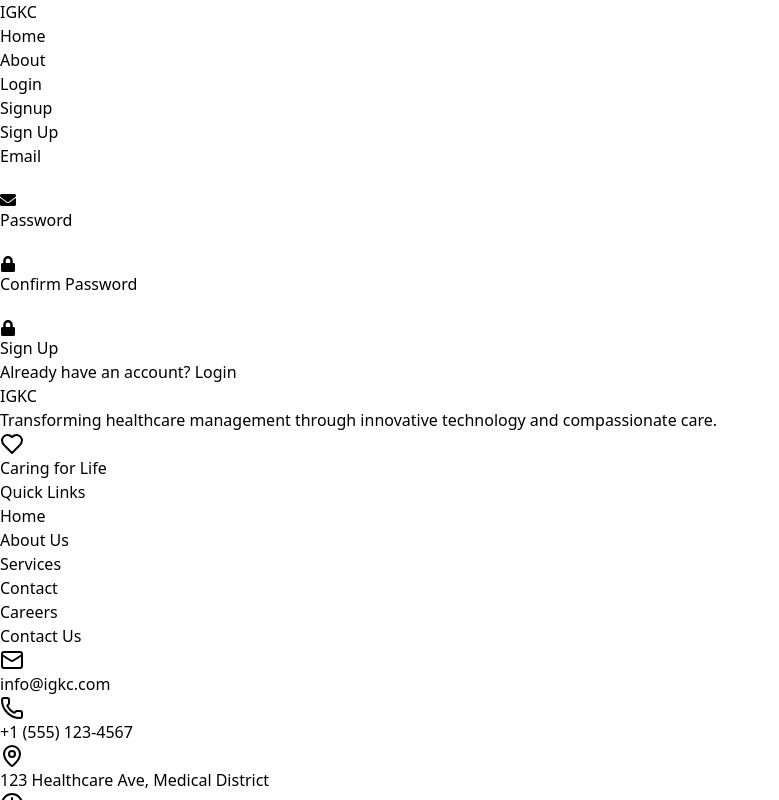
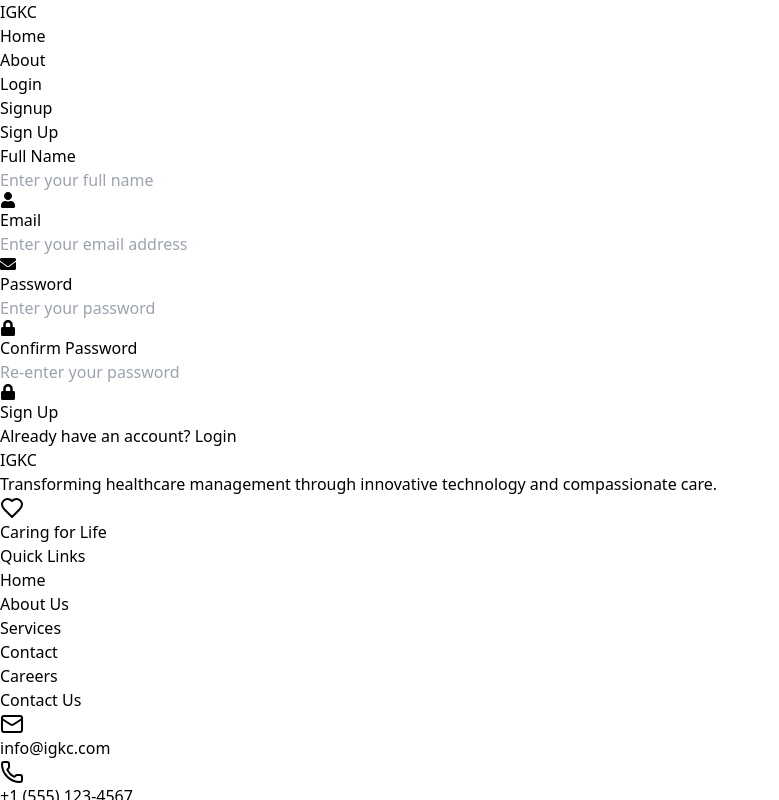
Before and after one commit to debabrata013/IGKC_Hospital, a React (Vite) app: page /signup in a window 1280 px wide. Shown: the top 800 px of the page, without its empty margins (0-779 px from the left). Built offline with nearby package versions, Linux system fonts and the light colour scheme.

Commit message:
page updated

```diff
--- a/src/pages/Signup.tsx
+++ b/src/pages/Signup.tsx
@@ -1,3 +1,97 @@
+// import React, { useState } from 'react';
+// import { useNavigate } from 'react-router-dom';
+// import { useDispatch, useSelector } from 'react-redux';
+// import { AppDispatch, RootState } from '../store';
+// import { signup } from '../store/slices/authSlice';
+// import { FaEnvelope, FaLock, FaUser } from 'react-icons/fa';
+
+// const Signup: React.FC = () => {
+//   const [email, setEmail] = useState('');
+//   const [password, setPassword] = useState('');
+//   const [confirmPassword, setConfirmPassword] = useState('');
+//   const dispatch = useDispatch<AppDispatch>();
+//   const navigate = useNavigate();
+//   const { loading, error } = useSelector((state: RootState) => state.auth);
+
+//   const handleSubmit = async (e: React.FormEvent) => {
+//     e.preventDefault();
+//     if (password !== confirmPassword) {
+//       alert("Passwords don't match");
+//       return;
+//     }
+//     try {
+//       await dispatch(signup({ email, password })).unwrap();
+//       navigate('/dashboard');
+//     } catch (error) {
+//       console.error('Signup failed:', error);
+//     }
+//   };
+
+//   return (
+//     <div className="min-h-screen flex items-center justify-center bg-gradient-to-r">
+//       <div className="w-full max-w-md mx-4 bg-white p-8 rounded-lg shadow-2xl transform transition-all duration-500 hover:scale-105">
+//         <h2 className="text-3xl font-bold mb-6 text-center text-gray-800">Sign Up</h2>
+//         {error && <p className="text-red-500 mb-4 text-center">{error}</p>}
+//         <form onSubmit={handleSubmit}>
+//           <div className="mb-4">
+//             <label htmlFor="email" className="block text-gray-700 font-bold mb-2">Email</label>
+//             <div className="relative">
+//               <input
+//                 type="email"
+//                 id="email"
+//                 value={email}
+//                 onChange={(e) => setEmail(e.target.value)}
+//                 className="w-full pl-10 pr-3 py-2 border rounded-lg focus:outline-none focus:ring-2 focus:ring-blue-500"
+//                 required
+//               />
+//               <FaEnvelope className="absolute left-3 top-3 text-gray-500" />
+//             </div>
+//           </div>
+//           <div className="mb-4">
+//             <label htmlFor="password" className="block text-gray-700 font-bold mb-2">Password</label>
+//             <div className="relative">
+//               <input
+//                 type="password"
+//                 id="password"
+//                 value={password}
+//                 onChange={(e) => setPassword(e.target.value)}
+//                 className="w-full pl-10 pr-3 py-2 border rounded-lg focus:outline-none focus:ring-2 focus:ring-blue-500"
+//                 required
+//               />
+//               <FaLock className="absolute left-3 top-3 text-gray-500" />
+//             </div>
+//           </div>
+//           <div className="mb-6">
+//             <label htmlFor="confirmPassword" className="block text-gray-700 font-bold mb-2">Confirm Password</label>
+//             <div className="relative">
+//               <input
+//                 type="password"
+//                 id="confirmPassword"
+//                 value={confirmPassword}
+//                 onChange={(e) => setConfirmPassword(e.target.value)}
+//                 className="w-full pl-10 pr-3 py-2 border rounded-lg focus:outline-none focus:ring-2 focus:ring-blue-500"
+//                 required
+//               />
+//               <FaLock className="absolute left-3 top-3 text-gray-500" />
+//             </div>
+//           </div>
+//           <button
+//             type="submit"
+//             className="w-full bg-gradient-to-r from-green-400 to-blue-500 text-white py-2 px-4 rounded-lg font-semibold hover:from-green-500 hover:to-blue-600 transition-all duration-300 transform hover:scale-105"
+//             disabled={loading}
+//           >
+//             {loading ? 'Signing up...' : 'Sign Up'}
+//           </button>
+//         </form>
+//         <div className="mt-6 text-center">
+//           <p className="text-gray-600">Already have an account? <a href="/login" className="text-blue-500 hover:underline">Login</a></p>
+//         </div>
+//       </div>
+//     </div>
+//   );
+// };
+
+// export default Signup;
 import React, { useState } from 'react';
 import { useNavigate } from 'react-router-dom';
 import { useDispatch, useSelector } from 'react-redux';
@@ -6,9 +100,13 @@ import { signup } from '../store/slices/authSlice';
 import { FaEnvelope, FaLock, FaUser } from 'react-icons/fa';
 
 const Signup: React.FC = () => {
+
+  const [name, setName] = useState('');
+  const [role, setRole] = useState('patient'); // default role
   const [email, setEmail] = useState('');
   const [password, setPassword] = useState('');
   const [confirmPassword, setConfirmPassword] = useState('');
+
   const dispatch = useDispatch<AppDispatch>();
   const navigate = useNavigate();
   const { loading, error } = useSelector((state: RootState) => state.auth);
@@ -20,25 +118,47 @@ const Signup: React.FC = () => {
       return;
     }
     try {
-      await dispatch(signup({ email, password })).unwrap();
-      navigate('/dashboard');
+      // Dispatch signup action with the required fields
+      await dispatch(signup({ name, email, password, role })).unwrap();
+      navigate('/login');
     } catch (error) {
       console.error('Signup failed:', error);
     }
   };
 
   return (
-    <div className="min-h-screen flex items-center justify-center bg-gradient-to-r">
+    <div className="min-h-screen flex items-center justify-center ">
       <div className="w-full max-w-md mx-4 bg-white p-8 rounded-lg shadow-2xl transform transition-all duration-500 hover:scale-105">
         <h2 className="text-3xl font-bold mb-6 text-center text-gray-800">Sign Up</h2>
         {error && <p className="text-red-500 mb-4 text-center">{error}</p>}
         <form onSubmit={handleSubmit}>
+          {/* Username Field */}
+
+          {/* Full Name Field */}
+          <div className="mb-4">
+            <label htmlFor="name" className="block text-gray-700 font-bold mb-2">Full Name</label>
+            <div className="relative">
+              <input
+                type="text"
+                id="name"
+                placeholder="Enter your full name"
+                value={name}
+                onChange={(e) => setName(e.target.value)}
+                className="w-full pl-10 pr-3 py-2 border rounded-lg focus:outline-none focus:ring-2 focus:ring-blue-500"
+                required
+              />
+              <FaUser className="absolute left-3 top-3 text-gray-500" />
+            </div>
+          </div>
+
+          {/* Email Field */}
           <div className="mb-4">
             <label htmlFor="email" className="block text-gray-700 font-bold mb-2">Email</label>
             <div className="relative">
               <input
                 type="email"
                 id="email"
+                placeholder="Enter your email address"
                 value={email}
                 onChange={(e) => setEmail(e.target.value)}
                 className="w-full pl-10 pr-3 py-2 border rounded-lg focus:outline-none focus:ring-2 focus:ring-blue-500"
@@ -47,12 +167,15 @@ const Signup: React.FC = () => {
               <FaEnvelope className="absolute left-3 top-3 text-gray-500" />
             </div>
           </div>
+
+          {/* Password Field */}
           <div className="mb-4">
             <label htmlFor="password" className="block text-gray-700 font-bold mb-2">Password</label>
             <div className="relative">
               <input
                 type="password"
                 id="password"
+                placeholder="Enter your password"
                 value={password}
                 onChange={(e) => setPassword(e.target.value)}
                 className="w-full pl-10 pr-3 py-2 border rounded-lg focus:outline-none focus:ring-2 focus:ring-blue-500"
@@ -61,12 +184,15 @@ const Signup: React.FC = () => {
               <FaLock className="absolute left-3 top-3 text-gray-500" />
             </div>
           </div>
+
+          {/* Confirm Password Field */}
           <div className="mb-6">
             <label htmlFor="confirmPassword" className="block text-gray-700 font-bold mb-2">Confirm Password</label>
             <div className="relative">
               <input
                 type="password"
                 id="confirmPassword"
+                placeholder="Re-enter your password"
                 value={confirmPassword}
                 onChange={(e) => setConfirmPassword(e.target.value)}
                 className="w-full pl-10 pr-3 py-2 border rounded-lg focus:outline-none focus:ring-2 focus:ring-blue-500"
@@ -75,16 +201,23 @@ const Signup: React.FC = () => {
               <FaLock className="absolute left-3 top-3 text-gray-500" />
             </div>
           </div>
+
           <button
             type="submit"
-            className="w-full bg-gradient-to-r from-green-400 to-blue-500 text-white py-2 px-4 rounded-lg font-semibold hover:from-green-500 hover:to-blue-600 transition-all duration-300 transform hover:scale-105"
+            className=" bg-blue-500 hover:bg-blue-700 text-white font-bold py-2 px-4 rounded-full"
             disabled={loading}
           >
             {loading ? 'Signing up...' : 'Sign Up'}
           </button>
         </form>
+
+        {/* Preview Section */}
+
+
         <div className="mt-6 text-center">
-          <p className="text-gray-600">Already have an account? <a href="/login" className="text-blue-500 hover:underline">Login</a></p>
+          <p className="text-gray-600">
+            Already have an account? <a href="/login" className="text-blue-500 hover:underline">Login</a>
+          </p>
         </div>
       </div>
     </div>
--- a/src/store/slices/authSlice.ts
+++ b/src/store/slices/authSlice.ts
@@ -2,9 +2,12 @@ import { createSlice, createAsyncThunk } from '@reduxjs/toolkit';
 import axios from 'axios';
 
 interface User {
+  name: string;
   email: string;
   token: string;
-  role: 'admin' | 'doctor' | 'user';
+  role: 'admin' | 'doctor' | 'patient';
+
+
 }
 
 interface AuthState {
@@ -13,49 +16,53 @@ interface AuthState {
   error: string | null;
 }
 
+const API_URL = 'http://localhost:3000/api/auth'; // Replace with your actual backend API
+
 const initialState: AuthState = {
-  user: null,
+  user: JSON.parse(localStorage.getItem('user') || 'null'), // Persist session
   loading: false,
   error: null,
 };
 
+// Async action for login
 export const login = createAsyncThunk(
   'auth/login',
   async (credentials: { email: string; password: string }, { rejectWithValue }) => {
     try {
-      const response = await axios.post('https://api.example.com/login', credentials);
-      // Assuming the API returns user data including the role
-      return response.data;
-    } catch (error) {
-      return rejectWithValue('Login failed. Please check your credentials.');
+      const response = await axios.post(`${API_URL}/login`, credentials);
+      const userData = response.data;
+      localStorage.setItem('user', JSON.stringify(userData)); // Store user in localStorage
+      return userData;
+    } catch (error: any) {
+      return rejectWithValue(error.response?.data?.message || 'Login failed.');
     }
   }
 );
 
+// Async action for signup
 export const signup = createAsyncThunk(
   'auth/signup',
-  async (credentials: { email: string; password: string }, { rejectWithValue }) => {
+  async (credentials: { name: string; email: string; password: string; role: string }, { rejectWithValue }) => {
     try {
-      const response = await axios.post('https://api.example.com/signup', credentials);
-      // Assuming the API returns user data including the role (default to 'user')
-      return { ...response.data, role: 'user' };
-    } catch (error) {
-      return rejectWithValue('Signup failed. Please try again.');
+      const response = await axios.post(`${API_URL}/signup`, credentials);
+      const userData = response.data;
+      localStorage.setItem('user', JSON.stringify(userData)); // Store user in localStorage
+      return userData;
+    } catch (error: any) {
+      return rejectWithValue(error.response?.data?.message || 'Signup failed.');
     }
   }
 );
 
+// Slice
 const authSlice = createSlice({
   name: 'auth',
   initialState,
   reducers: {
-    //reducers k ander aata hai proprty and function dono
-    // logout proprty, logout function and in function we have 2 think
-    // state  : initialstate ka access , action : hamko action ki information mil jati hai like valus of specfic property
-
     logout: (state) => {
       state.user = null;
       state.error = null;
+      localStorage.removeItem('user'); // Remove from localStorage on logout
     },
   },
   extraReducers: (builder) => {
```
